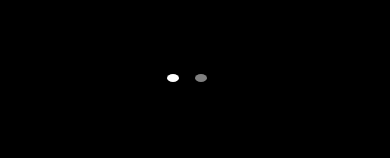
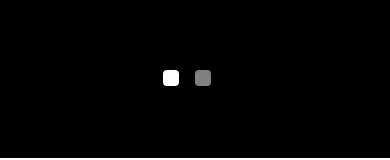
Before and after one commit to cephscope/mock-landing-page, a React (Create React App) app: page / in a window 390 px wide. Shown: the part 684-844 px from the top of the page. Built offline with nearby package versions, Linux system fonts and the light colour scheme.

Commit message:
edited mobile button style

```diff
--- a/src/App.css
+++ b/src/App.css
@@ -260,8 +260,9 @@
     padding-top: 20rem;
   }
   .button {
-    height: .5rem;
-    width: .5rem;
+    height: 1rem;
+    width: 1rem;
+    border-radius: 25%;
   }
   .image-container p {
     font-size: x-small;
```
